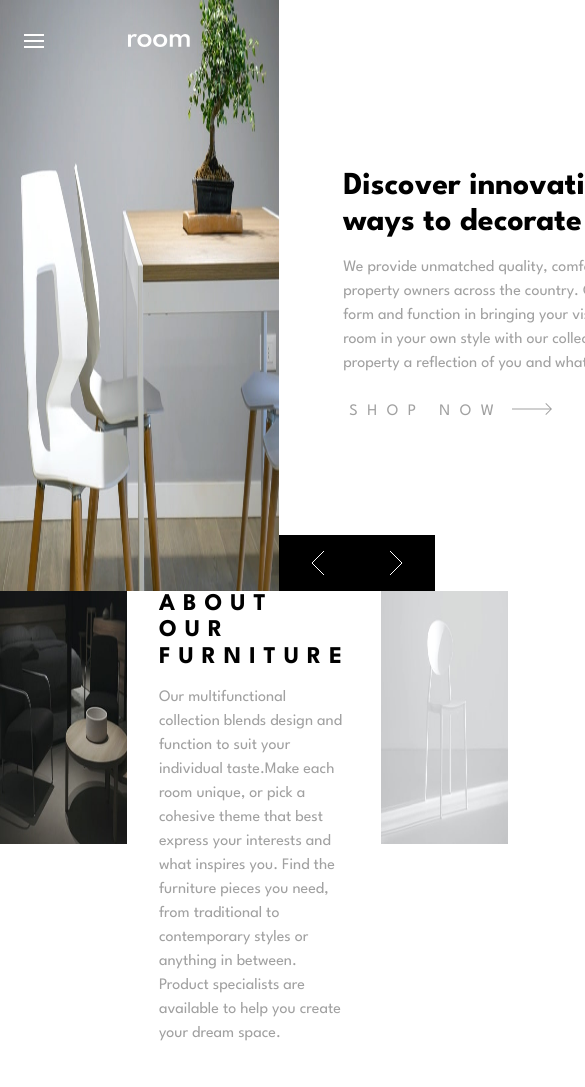
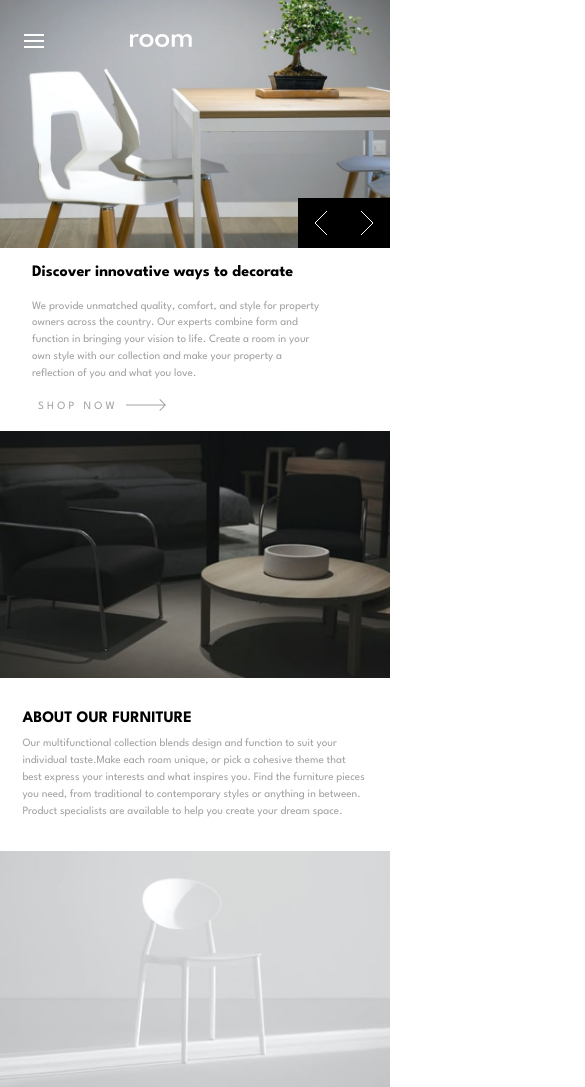
Before and after one commit to Aman11b/Room-homepage, a website: page index.html in a window 390 px wide. Shown: the top 1087 px of the page, 585 px wide, since content can reach past the window. Before the commit the page ends 1046 px from the top, so only its background shows below. Drawn offline with nearby package versions, Linux system fonts and the light colour scheme; files that its build step writes are made by us from their sources.

Commit message:
correted the responsivity of complete page

```diff
--- a/scss/components/_header.scss
+++ b/scss/components/_header.scss
@@ -35,15 +35,17 @@ header{
 
     position: absolute;
     z-index: 9999;
+    font-size: 0.8rem;
 
     top: 2rem;
-    left: 4rem;
+    left: 3rem;
+    // width: 100%;
 
     .logo{
         // position: absolute;
         flex-shrink: 0;
         z-index: 999;
-        margin: 2rem;
+        margin: 1rem;
     }
 
 
@@ -54,8 +56,8 @@ header{
                 @include u.hover-underline;
 
             }
-            gap: 2rem;
-            padding-left: 2rem;
+            gap: 1.4rem;
+            padding-left: 1.4rem;
 
         }
 
@@ -87,7 +89,7 @@ header{
         .logo{
             position: absolute;
             top: -30px;
-            left: 6rem;
+            left: 25%;
             // margin: 0;
         }
 
@@ -100,10 +102,11 @@ header{
             background-color: var(--clr-white);
             color: var(--black);
             width: 100%;
+            // font-size: 0.8rem;
 
             flex-direction: row;
 
-            padding:2rem 8rem;
+            padding:2rem 5rem;
             // padding-left: 6rem;
 
             // margin-bottom: 0;
--- a/scss/components/_mainLower.scss
+++ b/scss/components/_mainLower.scss
@@ -1,6 +1,18 @@
 @use '../utils/' as u;
 
 .lowerMain{
+
+    @include u.breakpoint('large'){
+        font-size: 0.7rem;
+    }
+    @include u.breakpoint('medium') {
+        flex-direction: column;
+        height: fit-content;
+    }
+    @include u.breakpoint('small') {
+        width: 100%;
+        // height: fit-content;
+    }
     height: 30vh;
     img{
         width: 100%;
@@ -8,86 +20,49 @@
     }
     .firstImage,
     .secondImage{
+
+        @include u.breakpoint('medium'){
+            width: 50%;
+        }
+        @include u.breakpoint('small') {
+            min-width: 100%;
+        }
         width: 25%;
     }
     .lowerContent{
-        max-width: 50%;
+
+
+        @include u.breakpoint('medium'){
+            display: flex;
+            flex-direction: column;
+            margin-left: auto;
+        }
+        @include u.breakpoint('small') {
+            width: 100%;
+            padding: 2rem 1.4rem;
+        }
+        width: 50%;
         display: grid;
         height: 100%;
         place-items: center;
+        padding: 0.8rem;
 
-        padding-inline: 2rem;
+        padding-inline: 1.2rem;
         h2{
             letter-spacing: 0.5rem;
             text-transform: uppercase;
+            font-size: 1rem;
+
+            @include u.breakpoint('small'){
+                letter-spacing: 0;
+            }
         }
         p{
-            padding-top: 1rem;
+            padding-top: 0.5rem;
             color: var(--clr-grey-500);
             text-align: start;
             width: 100%;
-
+            height: 100%;
         }
-
-
     }
 }
-
-// .lowerMain{
-//     @include u.breakpoint('large'){
-//         flex-direction: column;
-//         div{
-//             width: 30vw;
-//             height: fit-content;
-//         }
-//         img {
-//             width: 30vh; // same width for both images
-//             aspect-ratio: 1;
-//         }
-//     }
-//     @include u.breakpoint('small'){
-//         img{
-//             width: 100vw;
-//         }
-//     }
-//     .lowerContent{
-//         padding: 4rem 2rem;
-
-//         h2{
-//             letter-spacing: 0.5rem;
-//             text-transform: uppercase;
-//         }
-//         p{
-//             padding-top: 1rem;
-//             color: var(--clr-grey-500);
-//             text-align: start;
-//             width: 100%;
-
-//         }
-
-//         @include u.breakpoint('large') {
-//             // margin-right: 0; // ✅ align to left edge
-//             padding: 0 0;
-//             padding-top: 2rem;
-//             padding-bottom: 2rem;
-//             // justify-content: end;
-//             align-items: end;
-
-//             h2 {
-//                 letter-spacing: 0.3rem;
-//                 text-transform: uppercase;
-//             }
-
-//             p {
-
-//                 width:40ch;
-//                 padding-right: 1rem;
-//             }
-//         }
-//     }
-
-//     @include u.breakpoint('small'){
-//         flex-direction: column;
-//     }
-
-// }
--- a/scss/components/_mainUpper.scss
+++ b/scss/components/_mainUpper.scss
@@ -1,11 +1,20 @@
 
 @use '../utils/' as u;
 .upperMain{
+    @include u.breakpoint('medium'){
+        flex-direction: column;
+        height: fit-content;
+    }
+
     display: flex;
     height: 70vh;
     .imageDiv{
         width: 55%;
         object-fit: contain;
+
+        @include u.breakpoint('medium'){
+            width: 100%;
+        }
 
         img{
             width: 100%;
@@ -14,31 +23,65 @@
         }
     }
     .mainContent{
+        @include u.breakpoint('medium') {
+            width: 100%;
+            position:relative;
+        }
+        @include u.breakpoint('large') {
+            font-size: 0.7rem;
+            padding: 1rem 2rem;
+        }
+
         width: 45%;
-        padding: 3rem 4rem;
+        padding: 2em 3.8em;
         display: grid;
         // place-content: center;
         gap: 2rem;
         position: relative;
 
         .content{
-            width: 100%;
+
+            @include u.breakpoint('large') {
+                width: 100%;
+            }
+            @include u.breakpoint('medium') {
+                padding-left: 50%;
+                // margin-left: 0;
+            }
+            @include u.breakpoint('small') {
+                padding-left: 0%;
+                width: 100%;
+            }
+            // width: fit-content;
             display: flex;
             flex-direction: column;
             gap: 1rem;
             justify-content: center;
             align-items: baseline;
 
+            #title{
+                font-size: 1.8rem;
+                width: 20ch;
 
-            #title{
-                font-size: 2rem;
-                width: 20ch;
+                @include u.breakpoint('large') {
+                    font-size: 1rem;
+                }
+                @include u.breakpoint('medium') {
+                    width: fit-content;
+                    text-align: start;
+                }
             }
             #text{
                 // padding-top: 1rem;
-                min-height: 130px;
-                width: 100%;
+                // min-height: 120px;
+                max-width: 45ch;
                 color: var(--clr-grey-500);
+                // @include u.breakpoint('medium'){
+                //     max-width: fit-content;
+                // }
+                @include u.breakpoint('large') {
+                    font-size: 0.7rem;
+                }
             }
             button{
                 display: flex;
@@ -48,11 +91,16 @@
                 outline: none;
                 border: none;
                 background-color: transparent;
+                cursor: pointer;
 
                 color: var(--clr-grey-500);
                 fill: var(--clr-grey-500);
                 letter-spacing: 0.6rem;
                 text-transform: uppercase;
+
+                @include u.breakpoint('large'){
+                    letter-spacing: 0.2rem;
+                }
 
                 &:hover{
                     color: var(--clr-grey-600);
@@ -64,10 +112,17 @@
         .nav-buttons{
             position: absolute;
             bottom: 0;
+            @include u.breakpoint('medium'){
+                right: 0;
+                bottom: +100%;
+            }
             button{
                 padding: 1rem 2rem;
                 border: none;
                 outline: none;
+                @include u.breakpoint('large') {
+                    padding: 0.8rem 1rem;
+                }
 
                 &:hover{
                     background-color: var(--clr-grey-500);
--- a/scss/global/_reset.scss
+++ b/scss/global/_reset.scss
@@ -35,6 +35,7 @@ body {
     line-height: 1.5;
     text-rendering: optimizeSpeed;
     font-family: inherit;
+    font-size: clamp(0.625rem, 0.1563rem + 1.5vw, 1rem) !important;
 }
 
 
@@ -122,6 +123,8 @@ button{
     width: 1px
 }
 
+
+
 /* remove all animation,transition */
 
 @media (prefer-reduced-motion: reduce) {
--- a/scss/utils/_breakpoint.scss
+++ b/scss/utils/_breakpoint.scss
@@ -1,7 +1,7 @@
 $breakpoint: (
-       "small":35em,
-       "medium":43.75em,
-       "large":56.25em,
+       "small":27.1875em,
+       "medium":44.75em,
+       "large":66.4375em,
 );
 
 @mixin breakpoint($size){
```
